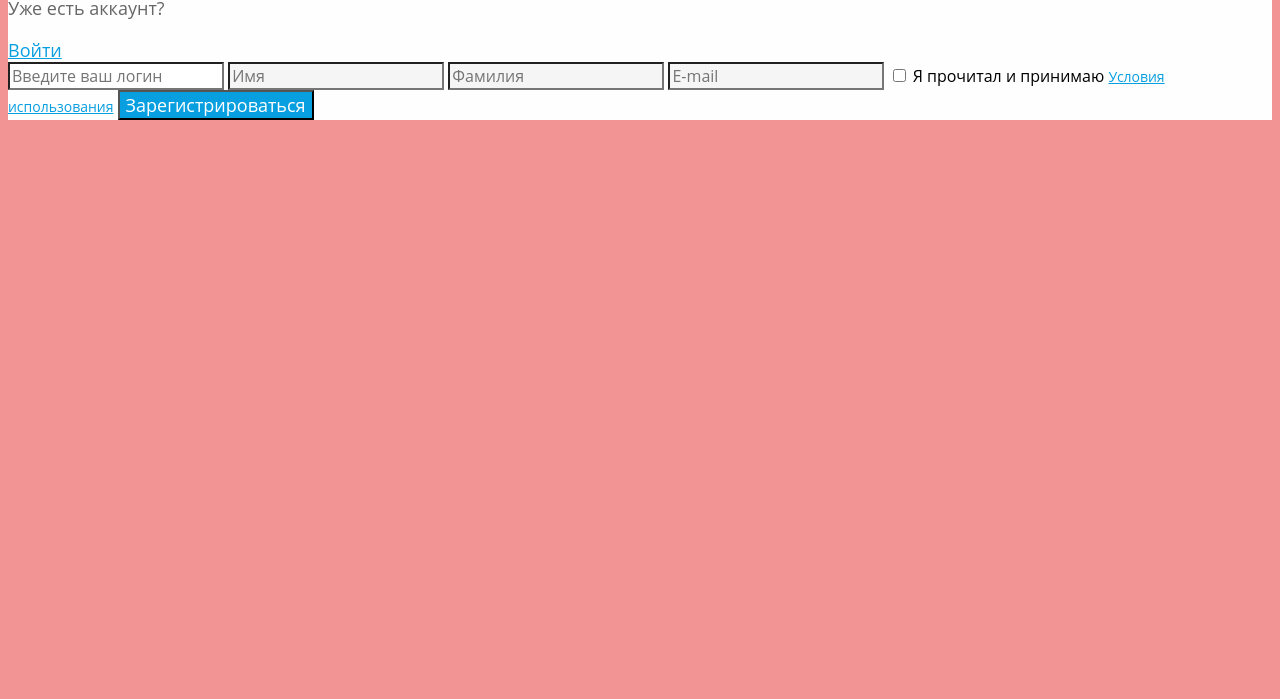
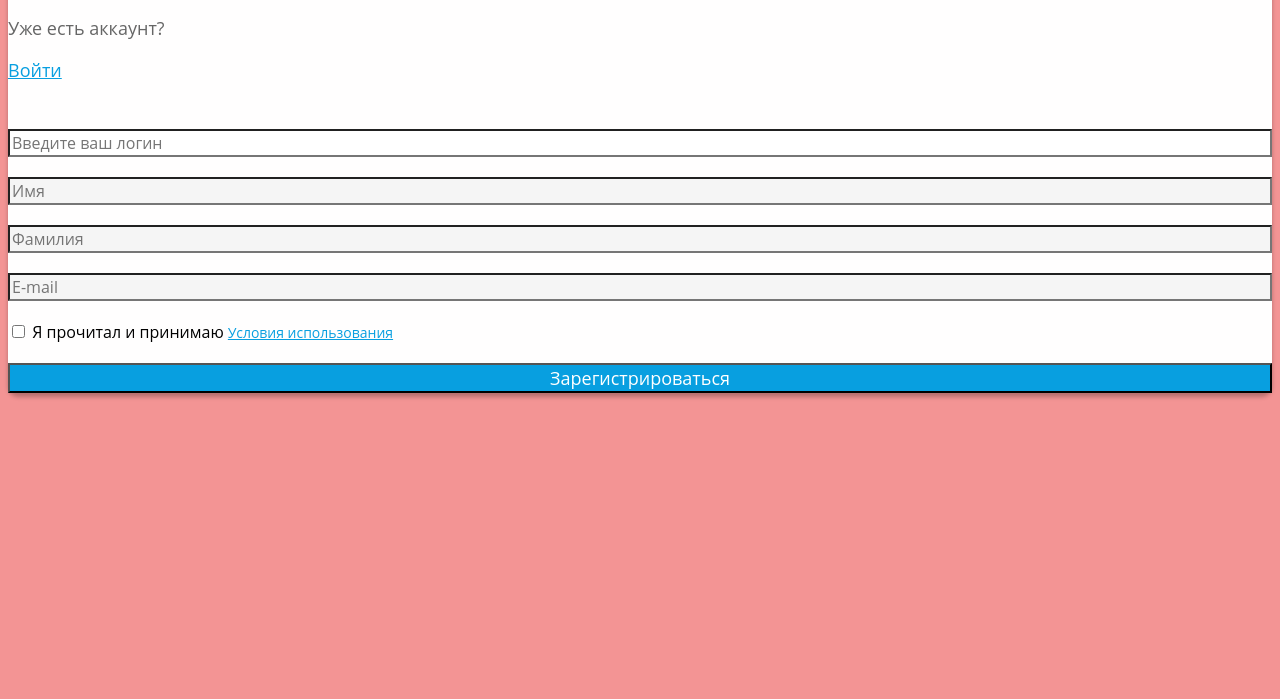
Before and after one commit to akaban5347/html, a plain HTML site: page 2-Form/index.html in a window 1280 px wide. Shown: the part 101-800 px from the top of the page. Drawn offline with Linux system fonts and the light colour scheme.

Commit message:
Добавление flex

```diff
--- a/2-Form/index.html
+++ b/2-Form/index.html
@@ -7,10 +7,13 @@
     <link rel="stylesheet" href="./styles/style.css" />
   </head>
   <body>
-    <main class="form">
+    <main>
+      <section class="form">
+        <div class="registred">
           <h1 class="register">Регистрация</h1>
           <p class="text">Уже есть аккаунт?</p>
           <a class="link" href="#">Войти</a>
+        </div>
         <form action="#" method="post">
           <input
             type="text"
@@ -19,7 +22,12 @@
             placeholder="Введите ваш логин"
           />
           <input type="text" id="name" placeholder="Имя" name="name" />
-        <input type="text" id="surname" placeholder="Фамилия" name="surname" />
+          <input
+            type="text"
+            id="surname"
+            placeholder="Фамилия"
+            name="surname"
+          />
           <input type="email" id="email" placeholder="E-mail" name="email" />
           <label
             ><input type="checkbox" name="agree" required id="checkbox" /> Я
@@ -30,6 +38,7 @@
           >
           <button class="button" type="submit">Зарегистрироваться</button>
         </form>
+      </section>
     </main>
   </body>
 </html>
--- a/2-Form/styles/style.css
+++ b/2-Form/styles/style.css
@@ -1,5 +1,6 @@
 * {
   font-family: "Open Sans", sans-serif;
+  box-sizing: border-box;
 }
 
 html {
@@ -11,6 +12,25 @@ html {
 
 .form {
   background-color: #fffefe;
+  box-shadow: 0px 4px 4px 0px rgba(0, 0, 0, 0.25);
+  display: flex;
+  flex-direction: column;
+  justify-content: center;
+  align-content: center;
+  gap: 47px;
+  border-radius: 10px;
+}
+
+.registered {
+  display: flex;
+}
+
+form {
+  display: flex;
+  flex-direction: column;
+  justify-content: center;
+  align-content: center;
+  gap: 20px;
 }
 
 .register {
```
Lines whose indentation alone changed are shown as unchanged.
